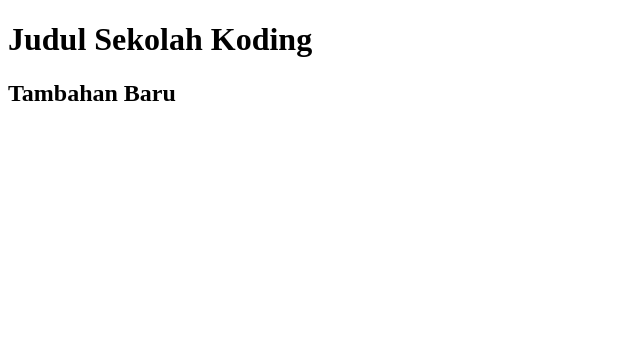
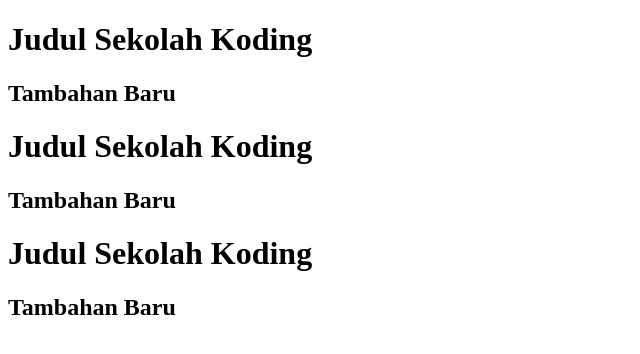
Before and after one commit to ridwanpranata/tutorial, a plain HTML site: page index.html in a window 1280 px wide. Shown: the whole page, without its empty margins (0-640 px from the left). Drawn offline with Linux system fonts and the light colour scheme.

Commit message:
berubah dari github

```diff
--- a/index.html
+++ b/index.html
@@ -1,5 +1,3 @@
-
-
 <!DOCTYPE html>
 <html lang="en">
 <head>
@@ -9,5 +7,9 @@
 <body>
 	<h1>Judul Sekolah Koding<h1>
 	<h2>Tambahan Baru</h2>
+	<h1>Judul Sekolah Koding<h1>
+	<h2>Tambahan Baru</h2>
+	<h1>Judul Sekolah Koding<h1>
+	<h2>Tambahan Baru</h2>
 </body>
 </html>
```
